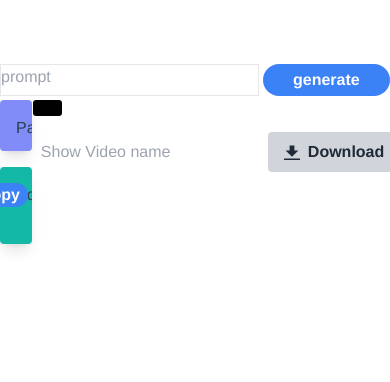
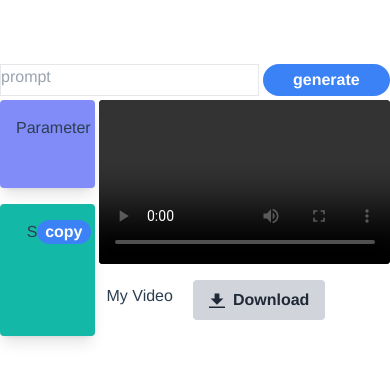
Before and after one commit to kakeru13468/A02_AI_Video_Generation, a Vue app in the folder Web/: page / in a window 390 px wide. Shown: the top 382 px of the page. Built offline with nearby package versions, Linux system fonts and the light colour scheme.

Commit message:
Update the size at different resolutions

```diff
--- a/Web/src/App.vue
+++ b/Web/src/App.vue
@@ -1,26 +1,30 @@
 <template>
   <div class="container gap-4 mx-auto pt-16">
     <div class="grid grid-cols-12 max-h-screen grid-flow-row auto-cols-max gap-1 lg:gap-2">
-      <textarea class="h-8 border col-span-8 md:col-span-10 max-h-24 resize-none area-lg"  placeholder="prompt"></textarea>
-      <button type="button" class="bg-blue-500 hover:bg-blue-700 text-white font-bold px-2 col-span-4 md:col-span-2 rounded-full ">generate</button>
+      <textarea class="h-8 border col-span-8 md:col-span-10 max-h-24 resize-none area-lg" placeholder="prompt"></textarea>
+      <button type="button"
+        class="bg-blue-500 hover:bg-blue-700 text-white font-bold px-2 col-span-4 md:col-span-2 rounded-full "
+        onclick="changeVideoName()">generate</button>
       <!--<div class="p-2 col-span-3 h-full bg-indigo-400"></div>-->
-      <div class="md:col-span-3">
+      <div class="col-span-3">
         <div class="col-span-full w-full p-4 h-2/5 bg-indigo-400 rounded overflow-hidden shadow-lg">Parameter</div>
         <div class="col-span-full mt-4 w-full p-4 h-3/5 bg-teal-500 rounded overflow-hidden shadow-lg relative">
           Script
           <div class="flex justify-between items-start">
-            <button type="button" class="absolute top-4 right-1 bg-blue-500 hover:bg-blue-700 text-white font-bold px-2 rounded-full">copy</button>
+            <button type="button"
+              class="absolute top-4 right-1 bg-blue-500 hover:bg-blue-700 text-white font-bold px-2 rounded-full">copy</button>
           </div>
         </div>
 
       </div>
-      <div class="md:col-span-9">
+      <div class="col-span-9">
         <video class="w-full col-span-full rounded aspect-video bg-black" controls></video>
         <div class="mt-4 flex ">
-          <input class="appearance-none bg-transparent border-none text-gray-700 mr-3 py-1 px-2 leading-tight focus:outline-none" type="text" placeholder="Show Video name" aria-label="Full name" disabled="disabled">
-          <button class="bg-gray-300 hover:bg-gray-400 text-gray-800 font-bold py-2 px-4 rounded inline-flex items-center">
+          <span id="videoName" class="mr-3 py-1 px-2">My Video</span>
+          <button
+            class="bg-gray-300 hover:bg-gray-400 text-gray-800 font-bold py-2 px-4 rounded inline-flex items-center">
             <svg class="fill-current w-4 h-4 mr-2" xmlns="http://www.w3.org/2000/svg" viewBox="0 0 20 20">
-              <path d="M13 8V2H7v6H2l8 8 8-8h-5zM0 18h20v2H0v-2z"/>
+              <path d="M13 8V2H7v6H2l8 8 8-8h-5zM0 18h20v2H0v-2z" />
             </svg>
             <span>Download</span>
           </button>
```
